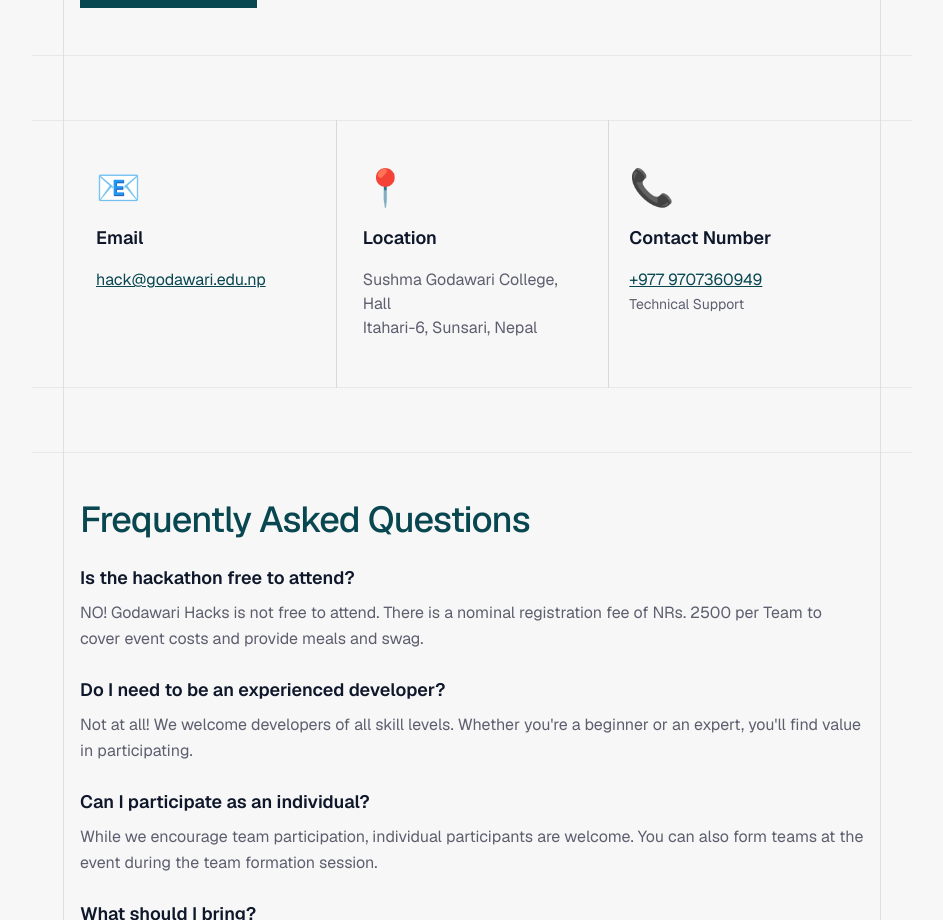
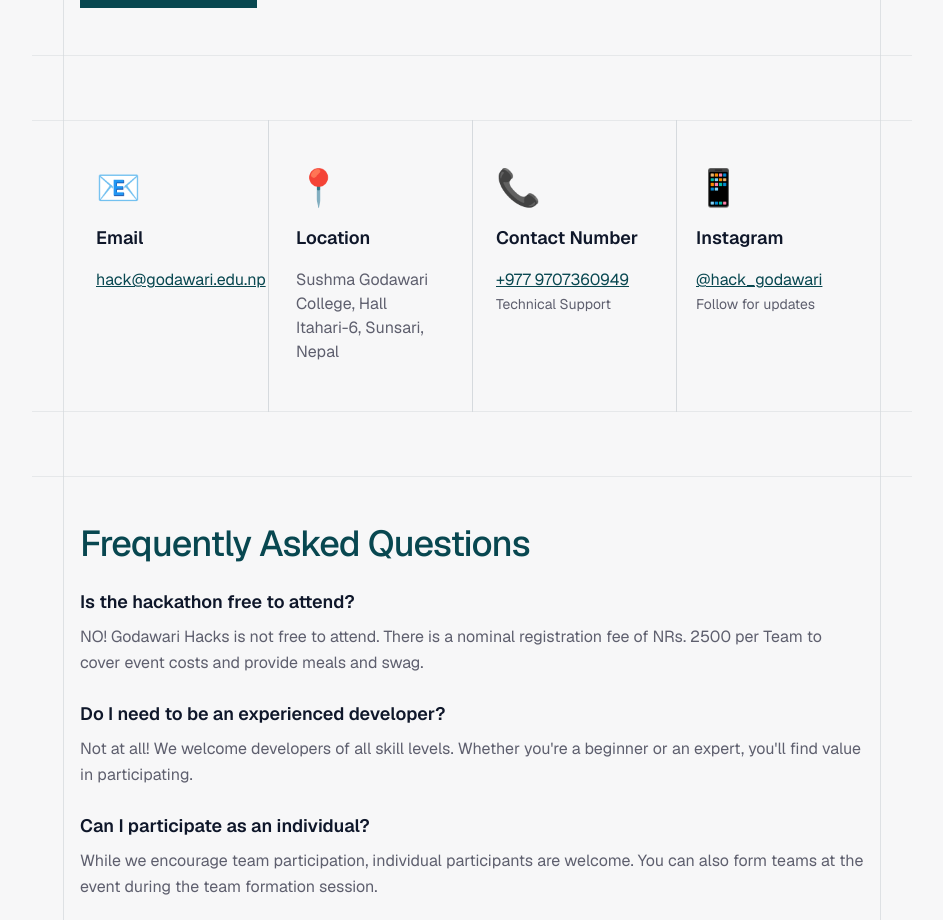
Before and after one commit to Manish-Tamang/godawarihacks, a Next.js app: page /contact in a window 1280 px wide. Shown: the part 1100-2020 px from the top of the page, without its empty margins (168-1111 px from the left). Built offline with nearby package versions, Linux system fonts and the light colour scheme; no server answers.

Commit message:
fix: Update ContactPage layout and add Instagram contact information

```diff
--- a/app/contact/page.tsx
+++ b/app/contact/page.tsx
@@ -284,10 +284,11 @@ export default function ContactPage() {
         {/* Contact Information Section */}
         <section className="relative space-y-10 md:space-y-16">
           <GridWrapper>
-            <div className="grid grid-cols-1 md:grid-cols-3 gap-8 md:gap-12 relative mx-auto max-w-5xl px-4 md:px-8 py-8 md:py-12">
+            <div className="grid grid-cols-1 md:grid-cols-2 lg:grid-cols-4 gap-8 md:gap-12 relative mx-auto max-w-6xl px-4 md:px-8 py-8 md:py-12">
               {/* Vertical divider lines */}
-              <div className="hidden md:block absolute top-0 bottom-0 left-1/3 w-px bg-border-primary"></div>
-              <div className="hidden md:block absolute top-0 bottom-0 left-2/3 w-px bg-border-primary"></div>
+              <div className="hidden md:block absolute top-0 bottom-0 left-1/2 w-px bg-border-primary lg:left-1/4"></div>
+              <div className="hidden lg:block absolute top-0 bottom-0 left-1/2 w-px bg-border-primary"></div>
+              <div className="hidden lg:block absolute top-0 bottom-0 left-3/4 w-px bg-border-primary"></div>
 
               <div className="space-y-4 text-center md:text-left">
                 <div className="text-4xl mb-4">📧</div>
@@ -315,6 +316,17 @@ export default function ContactPage() {
                   </a>
                   <br />
                   <span className="text-sm">Technical Support</span>
+                </p>
+              </div>
+              <div className="space-y-4 text-center md:text-left">
+                <div className="text-4xl mb-4">📱</div>
+                <h3 className="text-lg font-semibold text-text-primary">Instagram</h3>
+                <p className="text-text-secondary">
+                  <a href="https://www.instagram.com/hack_godawari/" target="_blank" rel="noopener noreferrer" className="text-[#084750] hover:text-[#084750]/80 underline">
+                    @hack_godawari
+                  </a>
+                  <br />
+                  <span className="text-sm">Follow for updates</span>
                 </p>
               </div>
             </div>
```
